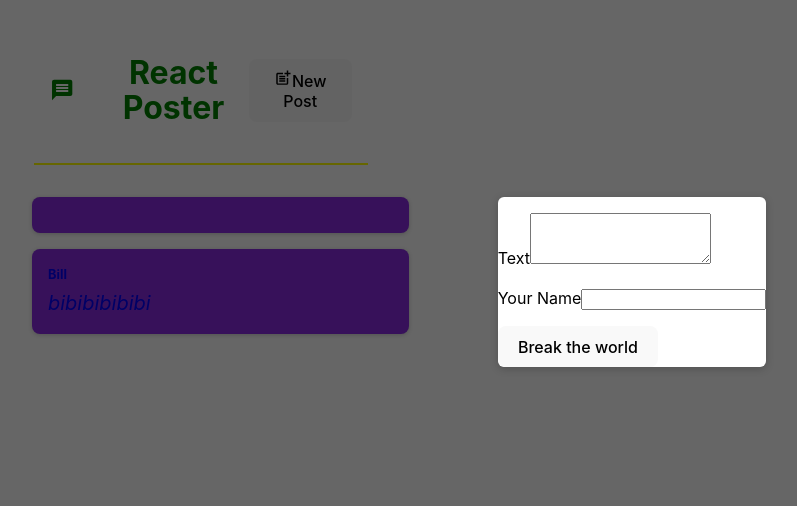
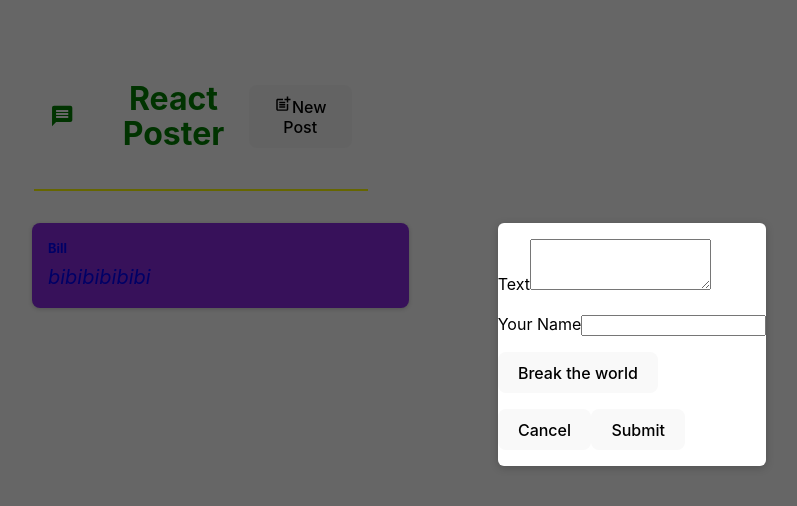
Before and after one commit to k8cchaha/react-2025-01, a React (Vite) app: page / in a window 1280 px wide. Shown: the part 232-738 px from the top of the page, without its empty margins (8-805 px from the left). Built offline with nearby package versions, Linux system fonts and the light colour scheme.

Commit message:
refine newPost

```diff
--- a/src/components/NewPost.jsx
+++ b/src/components/NewPost.jsx
@@ -1,16 +1,43 @@
-function NewPost(props) {
+import { useState } from 'react';
+
+function NewPost({onCancel}) {
+    const [enteredBody, setEnteredBody] = useState('')
+    const [enteredAuthor, setAuthor] = useState('')
+
+    function bodyChangeHandler(event) {
+        setEnteredBody(event.target.value)
+    }
+
+    function authorChangeHandler(event) {
+        setAuthor(event.target.value)
+    }
+
+    function submitHandler(event) {
+        event.preventDefault()
+        const postData = {
+            body: enteredBody,
+            author: enteredAuthor
+        }
+        console.log(postData)
+        onCancel()
+    }
+
     return (
-        <div>
+        <form onSubmit={submitHandler}>
             <p>
                 <label htmlFor="body">Text</label>
-                <textarea id="body" required rows={3} onChange={props.onChangeBody} />
+                <textarea id="body" required rows={3} onChange={bodyChangeHandler} />
             </p>
             <p>
                 <label htmlFor="name">Your Name</label>
-                <input type="text" id="name" required onChange={props.onChangeAuthor} />
+                <input type="text" id="name" required onChange={authorChangeHandler} />
             </p>
             <button onClick={() => {throw new Error("This is your first error!");}}>Break the world</button>
-        </div>
+            <p>
+                <button type='button' onClick={onCancel}>Cancel</button>
+                <button>Submit</button>
+            </p>
+        </form>
     )
 }
 
--- a/src/components/PostList.jsx
+++ b/src/components/PostList.jsx
@@ -2,33 +2,21 @@
 import NewPost from './NewPost';
 import Modal from './Modal';
 import classes from './PostList.module.css'
-import { useState } from 'react';
+
 
 function PostList({isPosting, onStopPosting}) {
 
-    const [enteredBody, setEnteredBody] = useState('')
-    const [enteredAuthor, setAuthor] = useState('')
 
-
-
-    function bodyChangeHandler(event) {
-        setEnteredBody(event.target.value)
-    }
-
-    function authorChangeHandler(event) {
-        setAuthor(event.target.value)
-    }
 
     return (
         <>
             {isPosting ? (
                 <Modal onHideModal={onStopPosting}>
-                    <NewPost onChangeBody={bodyChangeHandler} onChangeAuthor={authorChangeHandler} />
+                    <NewPost onCancel={onStopPosting}/>
                 </Modal>
             ) : null}
 
             <ul className={classes.list}>
-                <Post author={enteredAuthor} body={enteredBody}/>
                 <Post author="Bill" body="bibibibibibi"/>
             </ul>
         </>
```
